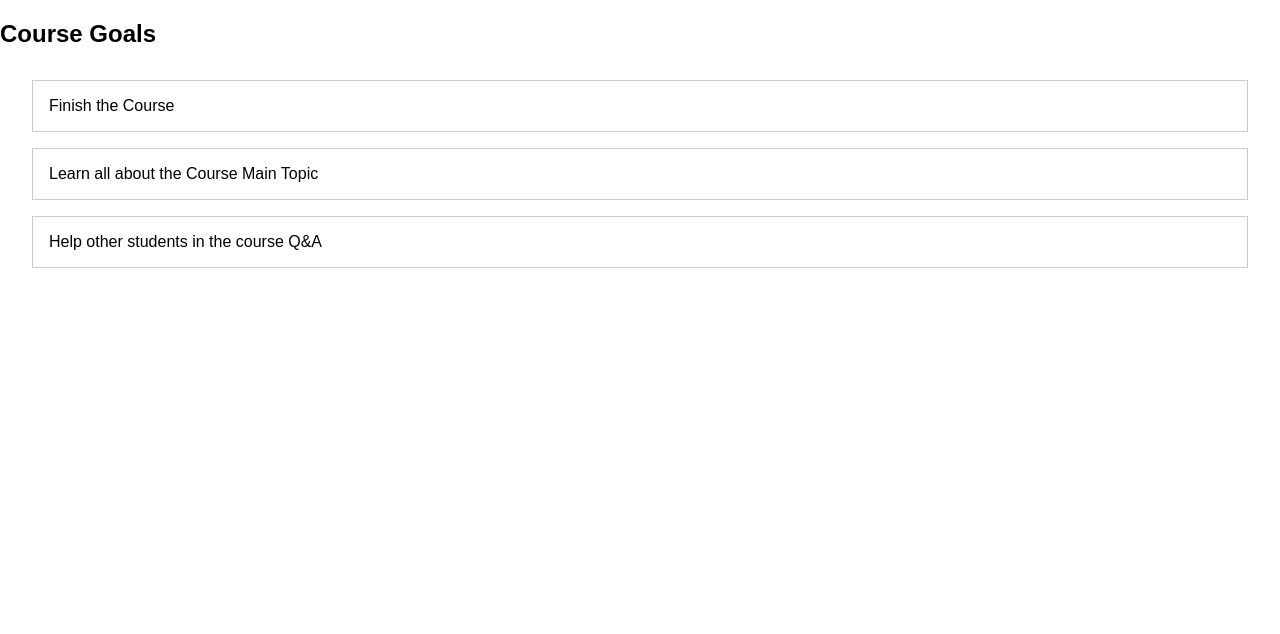
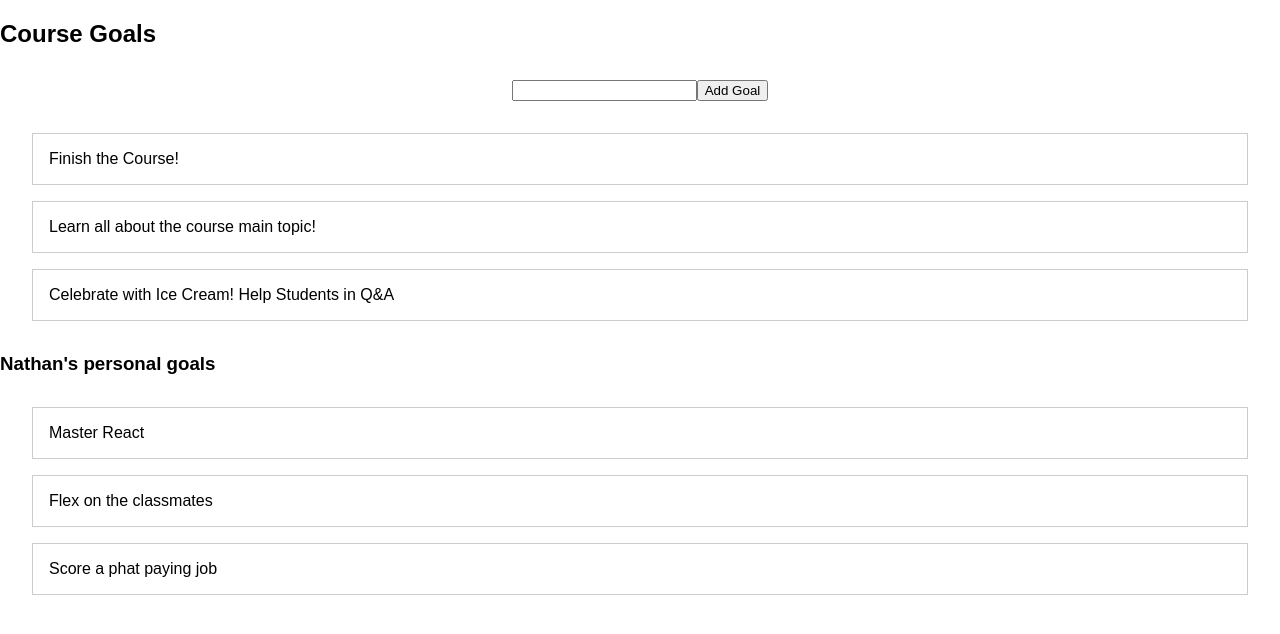
Before and after one commit to NPraglin/ReactGoalList, a React (Create React App) app: page / in a window 1280 px wide. Shown: the top 634 px of the page. Built offline with nearby package versions, Linux system fonts and the light colour scheme.

Commit message:
updated front end components

```diff
--- a/src/App.js
+++ b/src/App.js
@@ -1,14 +1,32 @@
 import React from 'react';
 import './App.css';
-import GoalList from './components/GoalList';
+import GoalList from './components/GoalList/GoalList';
+import NathanList from './components/GoalList/NathanList';
+import NewGoal from './components/NewGoal/NewGoal';
 
 const App = () => {
+  const courseGoals = [
+    {id: 'cg1', text: 'Finish the Course!'},
+    {id: 'cg2', text: 'Learn all about the course main topic!'},
+    {id: 'cg3', text: 'Celebrate with Ice Cream! Help Students in Q&A'}
+  ];
+
+  const nathanGoals = [
+    {id: 'ng1', text: 'Master React'},
+    {id: 'ng2', text: 'Flex on the classmates'},
+    {id: 'ng3', text: 'Score a phat paying job'},
+  ];
+
   return (
   <div className="course-goals">
     <h2>Course Goals</h2>
-    <GoalList />
+    <NewGoal />
+    <GoalList goals={courseGoals} />
+
+    <h3>Nathan's personal goals</h3>
+    <NathanList ngoals={nathanGoals} />
   </div>
-  )
+  );
 };
 
 
--- a/src/components/GoalList.js
+++ /dev/null
@@ -1,14 +0,0 @@
-import React from 'react';
-import './GoalList.css';
-
-const GoalList = () => {
-  return (
-    <ul className="goal-list">
-      <li>Finish the Course</li>
-      <li>Learn all about the Course Main Topic</li>
-      <li>Help other students in the course Q&amp;A</li>
-    </ul>
-  )
-};
-
-export default GoalList;
--- /dev/null
+++ b/src/components/GoalList/GoalList.js
@@ -0,0 +1,17 @@
+import React from 'react';
+import './GoalList.css';
+
+const GoalList = props => {
+
+  return (
+    <ul className="goal-list">{
+      props.goals.map((goal) => {
+        return <li key={goal.id}>{goal.text}</li>;
+      })
+      }</ul>
+
+
+  )
+};
+
+export default GoalList;
--- /dev/null
+++ b/src/components/GoalList/NathanList.css
@@ -0,0 +1,11 @@
+.nathan-list {
+  list-style: none;
+  margin: 2rem;
+  padding: 0;
+}
+
+.nathan-list li {
+  margin: 1rem 0;
+  border: 1px solid #ccc;
+  padding: 1rem
+}
--- /dev/null
+++ b/src/components/GoalList/NathanList.js
@@ -0,0 +1,16 @@
+import React from "react";
+import './NathanList.css';
+
+const NathanList = props => {
+
+  return (
+    <ul className="nathan-list">{
+      props.ngoals.map((goal) => {
+        return <li key={goal.id}>{goal.text}</li>;
+      })
+      }</ul>
+  );
+
+};
+
+export default NathanList;
--- /dev/null
+++ b/src/components/NewGoal/NewGoal.css
@@ -0,0 +1,4 @@
+.new-goal {
+  margin: 2rem;
+  text-align: center;
+}
--- /dev/null
+++ b/src/components/NewGoal/NewGoal.js
@@ -0,0 +1,25 @@
+import React from "react";
+import './NewGoal.css'
+
+const NewGoal = () => {
+  const addGoalHandler = event => {
+    event.preventDefault();
+
+    const newGoal = {
+      id: Math.random().toString(),
+      text: 'Nathans new Goal!'
+    };
+
+    console.log(newGoal);
+  };
+
+  return (
+    <form className="new-goal" onSubmit={addGoalHandler}>
+      <input type="text" />
+      <button type="submit">Add Goal</button>
+    </form>
+  );
+
+};
+
+export default NewGoal;
```
Also changed, not shown: src/components/GoalList/GoalList.css (renamed from src/components/GoalList.css), 1 other file (tests, documents, lock files or other folders).
